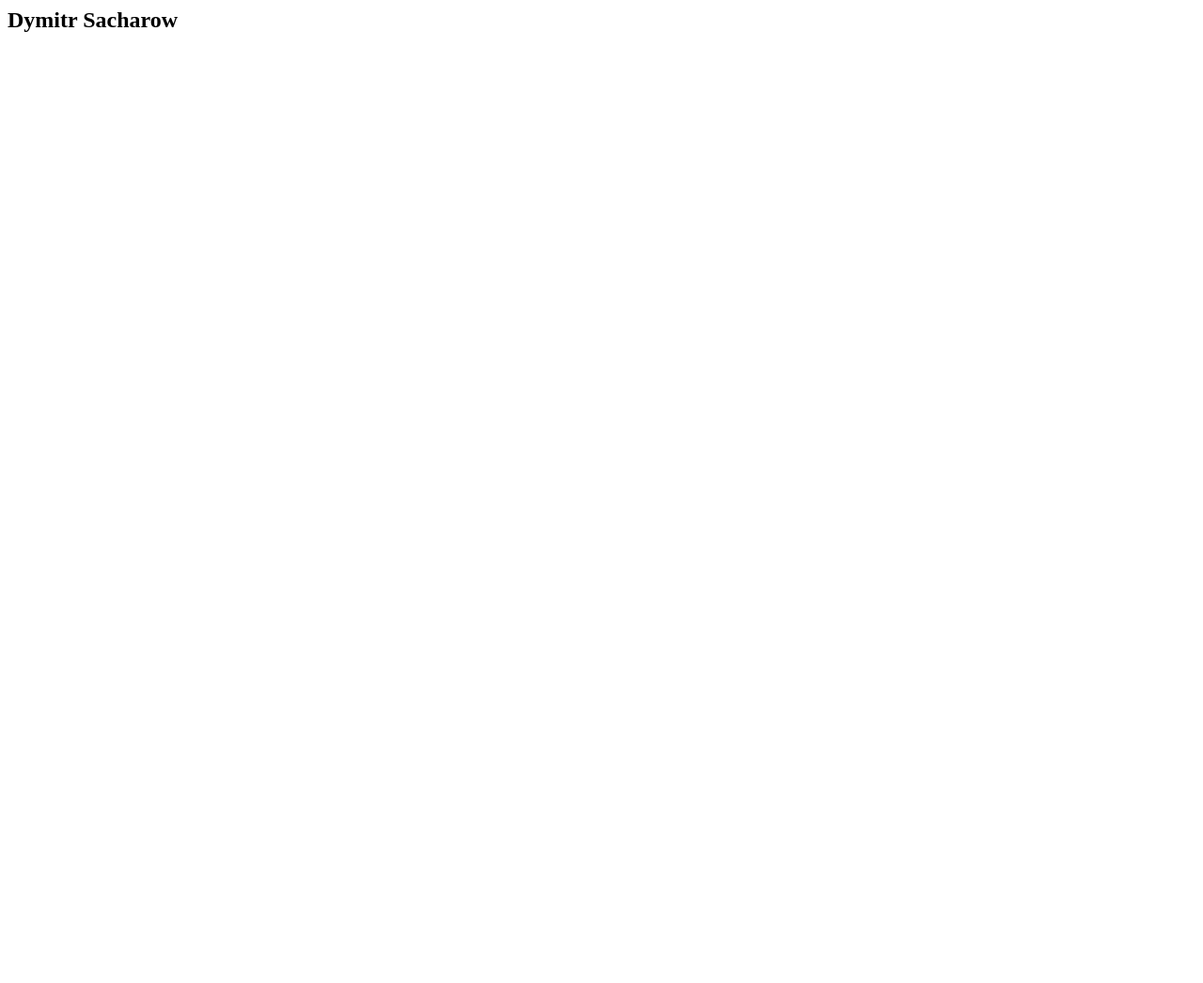
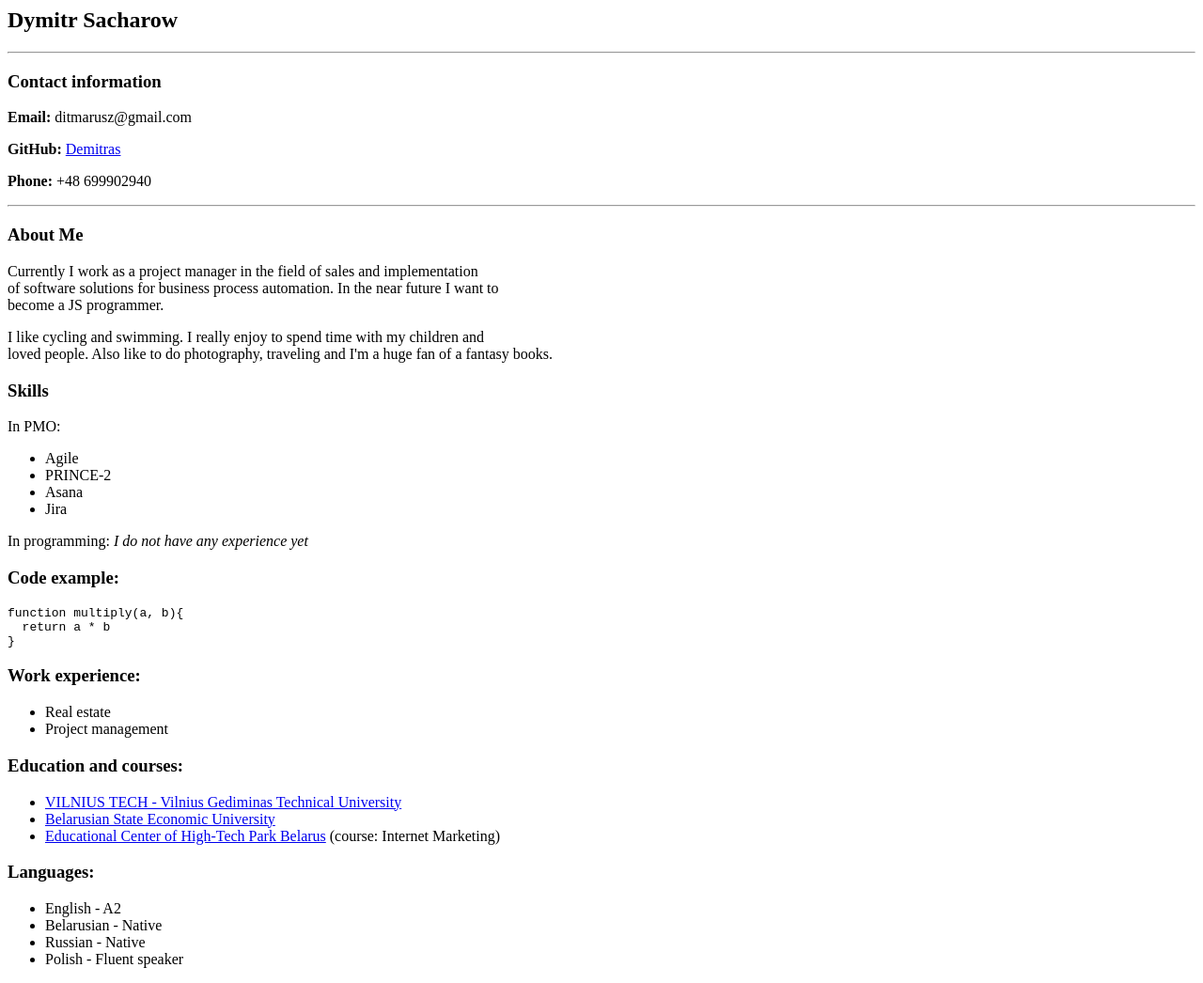
Before and after one commit to Demitras/rsschool-cv, a plain HTML site: page index.html in a window 1280 px wide. Shown: the whole page at 94% size. Before the commit the page ends 800 px from the top, so only its background shows below. Drawn offline with Linux system fonts and the light colour scheme.

Commit message:
docs: apdate-2 index.html file

```diff
--- a/index.html
+++ b/index.html
@@ -1 +1,45 @@
 <h2>Dymitr Sacharow</h2>
+<hr />
+<h3>Contact information</h3>
+<p><strong>Email:</strong> ditmarusz@gmail.com</p>
+<p><strong>GitHub:</strong> <a href="https://github.com/Demitras">Demitras</a></p>
+<p><strong>Phone:</strong> +48 699902940</p>
+<hr />
+<h3>About Me</h3>
+<p>Currently I work as a project manager in the field of sales and implementation<br />
+of software solutions for business process automation. In the near future I want to<br />
+become a JS programmer.</p>
+<p>I like cycling and swimming. I really enjoy to spend time with my children and<br />
+loved people. Also like to do photography, traveling and I'm a huge fan of a fantasy books.</p>
+<h3>Skills</h3>
+<p>In PMO:</p>
+<ul>
+<li>Agile</li>
+<li>PRINCE-2</li>
+<li>Asana</li>
+<li>Jira</li>
+</ul>
+<p>In programming: <em>I do not have any experience yet</em></p>
+<h3>Code example:</h3>
+<pre><code>function multiply(a, b){
+  return a * b
+}
+</code></pre>
+<h3>Work experience:</h3>
+<ul>
+<li>Real estate</li>
+<li>Project management</li>
+</ul>
+<h3>Education and courses:</h3>
+<ul>
+<li><a href="https://vilniustech.lt/">VILNIUS TECH - Vilnius Gediminas Technical University</a></li>
+<li><a href="http://bseu.by/english/">Belarusian State Economic University</a></li>
+<li><a href="https://park.by/en/education/about/">Educational Center of High-Tech Park Belarus</a> (course: Internet Marketing)</li>
+</ul>
+<h3>Languages:</h3>
+<ul>
+<li>English - A2</li>
+<li>Belarusian - Native</li>
+<li>Russian - Native</li>
+<li>Polish - Fluent speaker</li>
+</ul>
```
